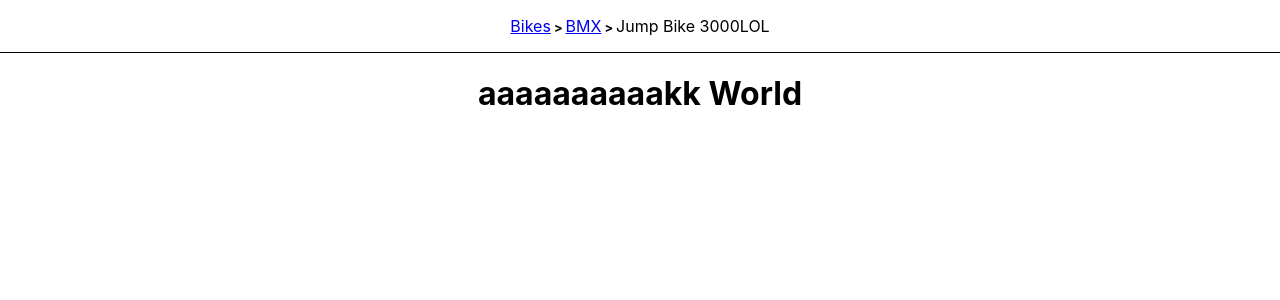
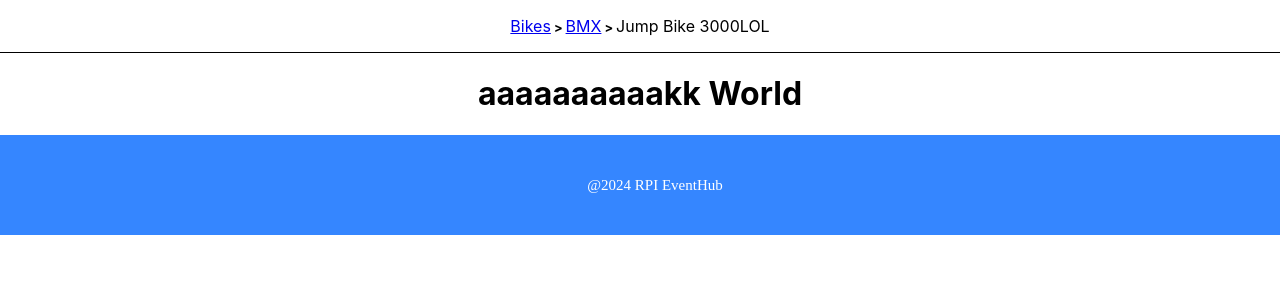
Before and after one commit to MeiH10/RPI-EventHub, a React (Create React App) app in the folder rpi-eventhub/: page / in a window 1280 px wide. Shown: the top 300 px of the page. Built offline with nearby package versions, Linux system fonts and the light colour scheme.

Commit message:
added copyright into footer

```diff
--- a/rpi-eventhub/src/components/App/App.js
+++ b/rpi-eventhub/src/components/App/App.js
@@ -1,19 +1,22 @@
 import './App.css';
 import Navbar from '../Navbar/Navbar';
-
+import Footer from '../Footer/Footer';
 
 function App() {
 
   const title = "aaaaaaaaaakk World";
   return (
+    <>
     <div className="App">
 
-      <Navbar></Navbar>
+      <Navbar />
 
       <div className="content">
         <h1>{title}</h1>
       </div>
     </div>
+    <Footer />
+    </>
   )
 }
 
--- /dev/null
+++ b/rpi-eventhub/src/components/Footer/Footer.css
@@ -0,0 +1,21 @@
+
+
+.footer {
+    position: relative;
+    width: 100%;
+    background: #3586ff;
+    min-height: 100px;
+    display: flex;
+    justify-content: center;
+    align-items: center;
+    flex-direction: column;
+  }
+
+
+  .footer_text {
+    color: white;
+    font-family: 'Chakra Petch';
+    font-size: 15px;
+    line-height: 1.5;
+    padding-left: 30px;
+  }
--- /dev/null
+++ b/rpi-eventhub/src/components/Footer/Footer.js
@@ -0,0 +1,11 @@
+import './Footer.css';
+
+const Footer = () => {
+  return (
+    <footer className="footer">
+      <p className="footer_text">@2024 RPI EventHub</p>
+    </footer>
+  );
+};
+
+export default Footer;
```
